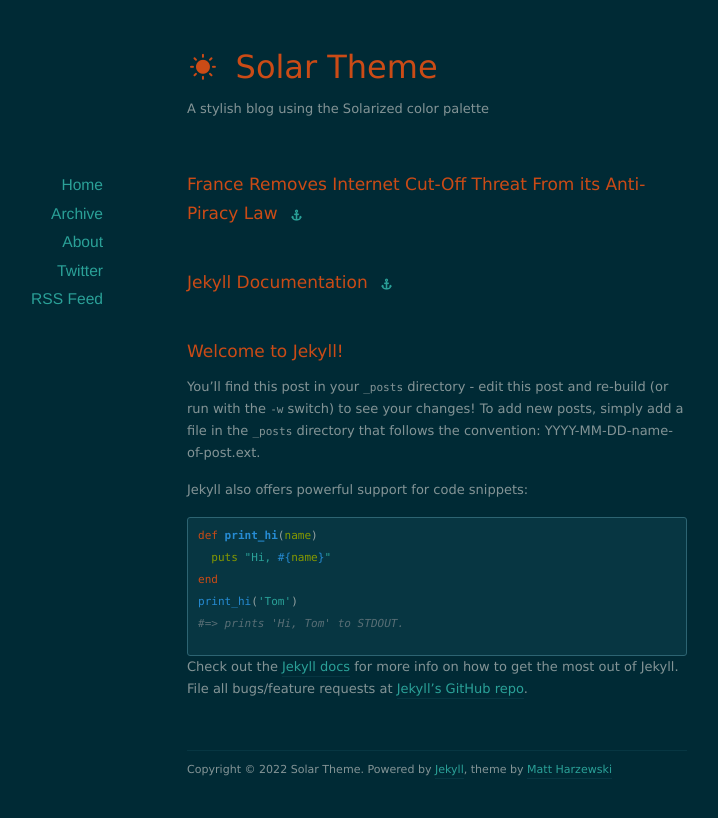
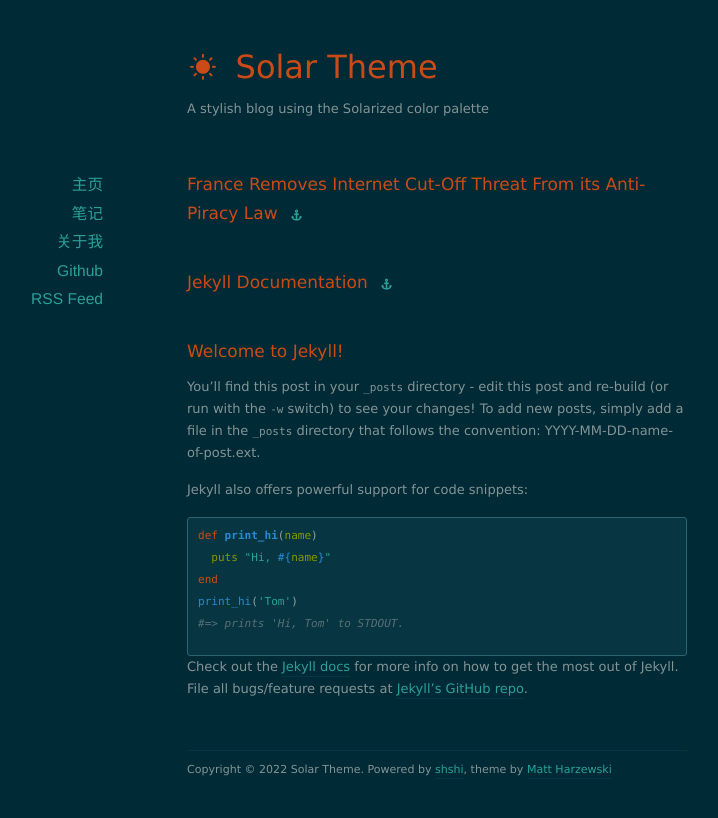
Before and after one commit to shshi/shishaohua.github.io, a Jekyll site: the page built from docs/index.html, in a window 1280 px wide. Shown: the top 818 px of the page, without its empty margins (203-921 px from the left). Built offline with Jekyll 4.4.1, drawn with Linux system fonts in a browser that asks for light colours; nearby versions of some CDN libraries; the list of posts is cut into pages by our own code.

Commit message:
Update default.html

```diff
--- a/docs/_layouts/default.html
+++ b/docs/_layouts/default.html
@@ -33,10 +33,10 @@
     <div id="sidebar">
       <nav>
         <ul>
-          <li><a href="/">Home</a></li>
-          <li><a href="/archives">Archive</a></li>
-          <li><a href="/about">About</a></li>
-          <li><a href="http://twitter.com/redwall_hp">Twitter</a></li>
+          <li><a href="/">主页</a></li>
+          <li><a href="/archives">笔记</a></li>
+          <li><a href="/about">关于我</a></li>
+          <li><a href="https://github.com/shshi">Github</a></li>
           <li><a href="/feed.xml">RSS Feed</a></li>
         </ul>
       </nav>
@@ -55,7 +55,7 @@
 
 
   <footer id="footer">
-    <p class="copyright">Copyright &copy; {{ site.time | date: '%Y' }} {{ site.name }}. Powered by <a href="http://jekyllrb.com">Jekyll</a>, theme by <a href="http://www.webmaster-source.com">Matt Harzewski</a></p>
+    <p class="copyright">Copyright &copy; {{ site.time | date: '%Y' }} {{ site.name }}. Powered by <a href="https://github.com/shshi">shshi</a>, theme by <a href="https://github.com/mattvh/solar-theme-jekyll">Matt Harzewski</a></p>
   </footer>
 
 
```
